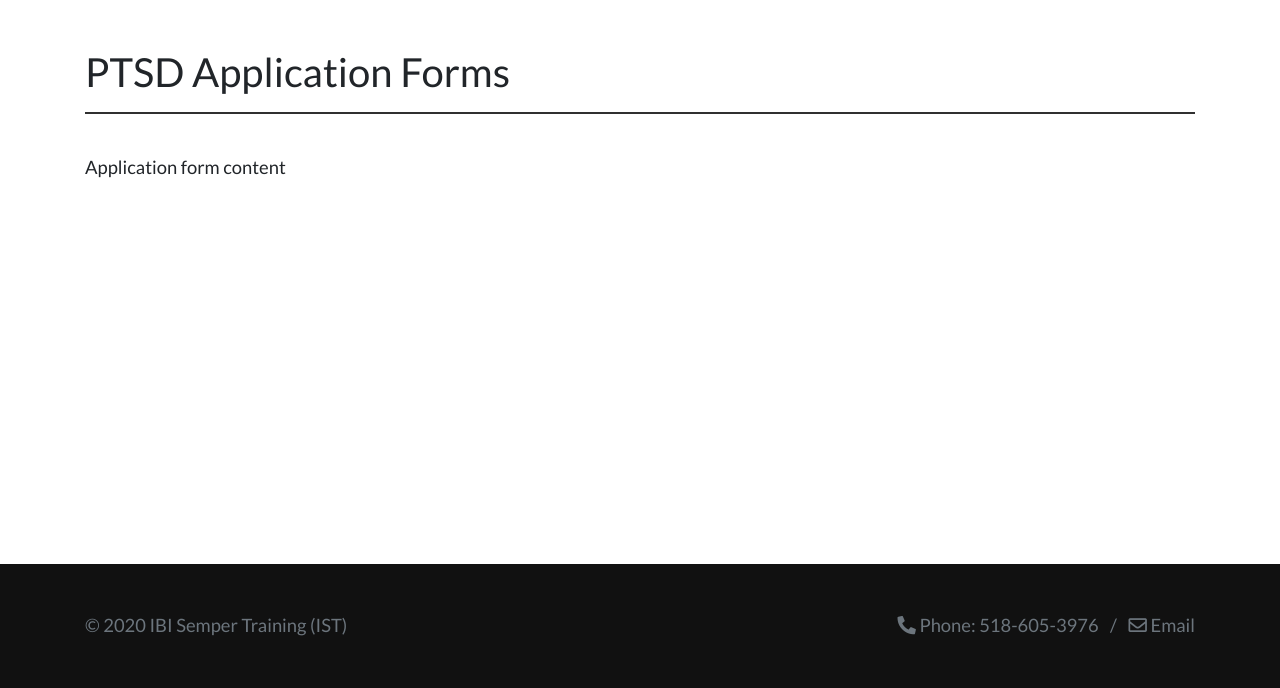
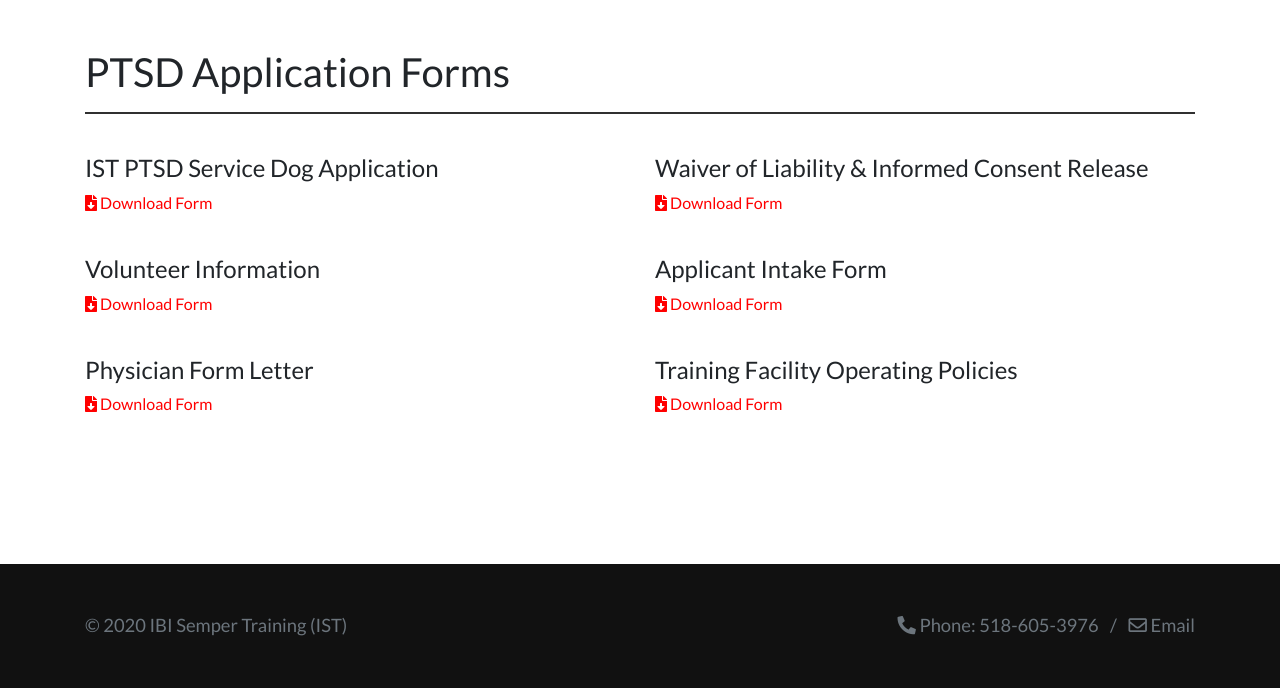
Before and after one commit to chrisdav6/ibiSemperTraining, a PHP site: page /applicationForms.php in a window 1280 px wide. Shown: the part 112-800 px from the top of the page. Run offline with PHP 8.4, Linux system fonts and the light colour scheme; some libraries are stand-ins or nearby versions.

Commit message:
Working on forms page

```diff
--- a/applicationForms.php
+++ b/applicationForms.php
@@ -35,9 +35,54 @@
     </div>
   </div>
 
-  <div class="secondary-content mt-4">
+  <div id="applications" class="secondary-content mt-4 mb-5">
     <div class="container">
-      <p>Application form content</p>
+      <div class="row">
+
+        <div class="col-md-6">
+          <div class="form-item">
+            <h4>IST PTSD Service Dog Application</h4>
+            <a href="./public/pdf/PTSDServiceDogApplication.pdf" class="download-form mr-3" target=_blank><i class="fas fa-file-download"></i> Download Form</a>
+            <!-- <a href="#" class="fill-form" target=_blank><i class="fas fa-paper-plane"></i> Fill Out Online</a> -->
+          </div>
+        </div>
+        <div class="col-md-6">
+          <div class="form-item">
+            <h4>Waiver of Liability & Informed Consent Release</h4>
+            <a href="./public/pdf/waiverOfLiability.pdf" class="download-form mr-3" target=_blank><i class="fas fa-file-download"></i> Download Form</a>
+            <!-- <a href="#" class="fill-form" target=_blank><i class="fas fa-paper-plane"></i> Fill Out Online</a> -->
+          </div>
+        </div>
+        <div class="col-md-6">
+          <div class="form-item">
+            <h4>Volunteer Information</h4>
+            <a href="./public/pdf/volunteerInformation.pdf" class="download-form mr-3" target=_blank><i class="fas fa-file-download"></i> Download Form</a>
+            <!-- <a href="#" class="fill-form" target=_blank><i class="fas fa-paper-plane"></i> Fill Out Online</a> -->
+          </div>
+        </div>
+        <div class="col-md-6">
+          <div class="form-item">
+            <h4>Applicant Intake Form</h4>
+            <a href="./public/pdf/applicantIntakeForm.pdf" class="download-form mr-3" target=_blank><i class="fas fa-file-download"></i> Download Form</a>
+            <!-- <a href="#" class="fill-form" target=_blank><i class="fas fa-paper-plane"></i> Fill Out Online</a> -->
+          </div>
+        </div>
+        <div class="col-md-6">
+          <div class="form-item">
+            <h4>Physician Form Letter</h4>
+            <a href="./public/pdf/physicianFormLetter.pdf" class="download-form mr-3" target=_blank><i class="fas fa-file-download"></i> Download Form</a>
+            <!-- <a href="#" class="fill-form" target=_blank><i class="fas fa-paper-plane"></i> Fill Out Online</a> -->
+          </div>
+        </div>
+        <div class="col-md-6">
+          <div class="form-item">
+            <h4>Training Facility Operating Policies</h4>
+            <a href="./public/pdf/trainingFacilityOperatingPolicies.pdf" class="download-form mr-3" target=_blank><i class="fas fa-file-download"></i> Download Form</a>
+            <!-- <a href="#" class="fill-form" target=_blank><i class="fas fa-paper-plane"></i> Fill Out Online</a> -->
+          </div>
+        </div>
+
+      </div><!-- /row -->
     </div>
   </div>
 
--- a/public/scss/partials/_all.scss
+++ b/public/scss/partials/_all.scss
@@ -15,3 +15,6 @@
 
 //Events Page
 @import "events/events";
+
+//Application Forms Page
+@import "applicationForms/applicationForms";
--- /dev/null
+++ b/public/scss/partials/applicationForms/_applicationForms.scss
@@ -0,0 +1,13 @@
+#applications {
+  .form-item {
+    margin-bottom: 2.5em;
+  }
+
+  .download-form {
+    color: red;
+  }
+
+  .fill-form {
+    color: rgb(3, 70, 196)
+  }
+}
```
Also changed, not shown: public/css/style.css, 6 other files.
